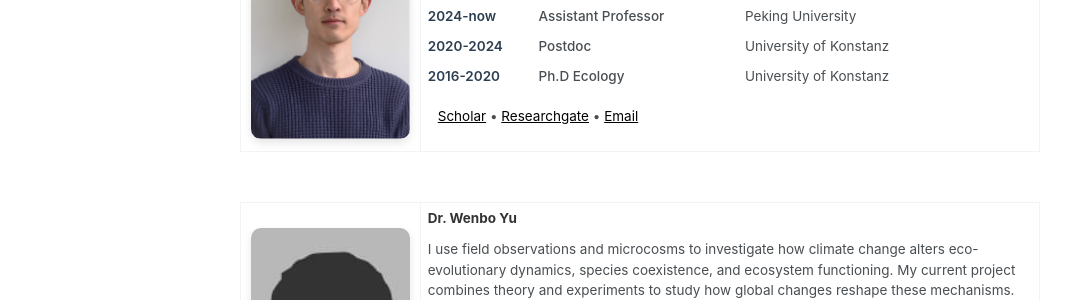
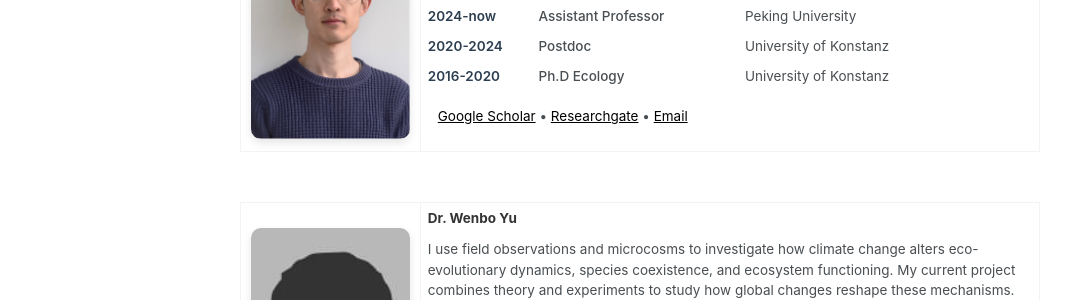
Before and after one commit to zhijiezhang-lab/zhijiezhang-lab.github.io, a Jekyll site: the page built from _pages/ppl.html, in a window 1280 px wide and 900 px high. Shown: the part 156-456 px from the top of the window, without its empty margins (0-1084 px from the left). Built offline with Jekyll 4.4.1, drawn with Linux system fonts in a browser that asks for light colours; a script bundle is joined from its source files by our own code; library files that are not in the unit come from our copies.

Commit message:
img updated for Liru

```diff
--- a/_pages/ppl.html
+++ b/_pages/ppl.html
@@ -34,7 +34,7 @@
         <!-- End of Grid -->
 
         <p>
-          <a href="https://scholar.google.com/citations?user=dL_JqCUAAAAJ&hl=en" style="margin-left: 10px; color: #000000;"   target="_blank">Scholar</a> •
+          <a href="https://scholar.google.com/citations?user=dL_JqCUAAAAJ&hl=en" style="margin-left: 10px; color: #000000;"   target="_blank">Google Scholar</a> •
           <a href="https://www.researchgate.net/profile/Zhijie-Zhang-8" style="color: #000000;"   target="_blank">Researchgate</a> •
           <a href="mailto:zhijie.zhang@pku.edu.cn" style="color: #000000;">Email</a>
         </p>
@@ -87,7 +87,7 @@
   <table style="width: 100%; margin-bottom: 50px; border-spacing: 0;">
     <tr>
       <td style="width: 180px; padding-right: 10px; padding-left: 10px; vertical-align: top;">
-        <img src="../images/bio-Liru.jpg" alt="Dr. Liru Chen" style="width: 160px; height: 224px; border-radius: 10px; object-fit: cover; box-shadow: 0 4px 8px rgba(0,0,0,0.1);">
+        <img src="../images/bio_Liru.jpg" alt="Dr. Liru Chen" style="width: 160px; height: 224px; border-radius: 10px; object-fit: cover; box-shadow: 0 4px 8px rgba(0,0,0,0.1);">
       </td>
       <td style="vertical-align: top;">
         <h3 style="margin-top: 0; color: #333;">Dr. Liru Chen</h3>
```
Also changed, not shown: images/bio_Liru.jpg (renamed from images/bio-Liru.jpg).
